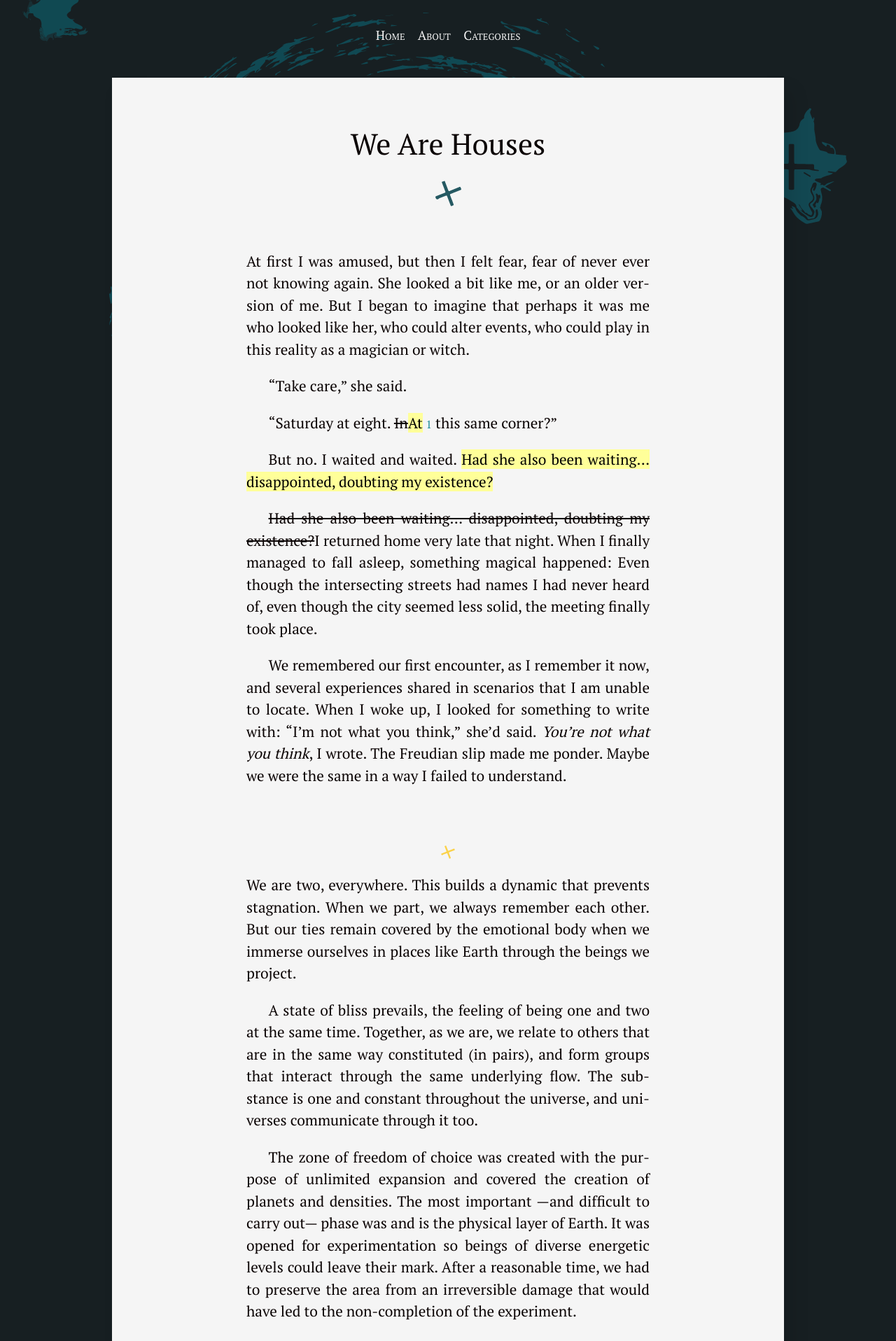
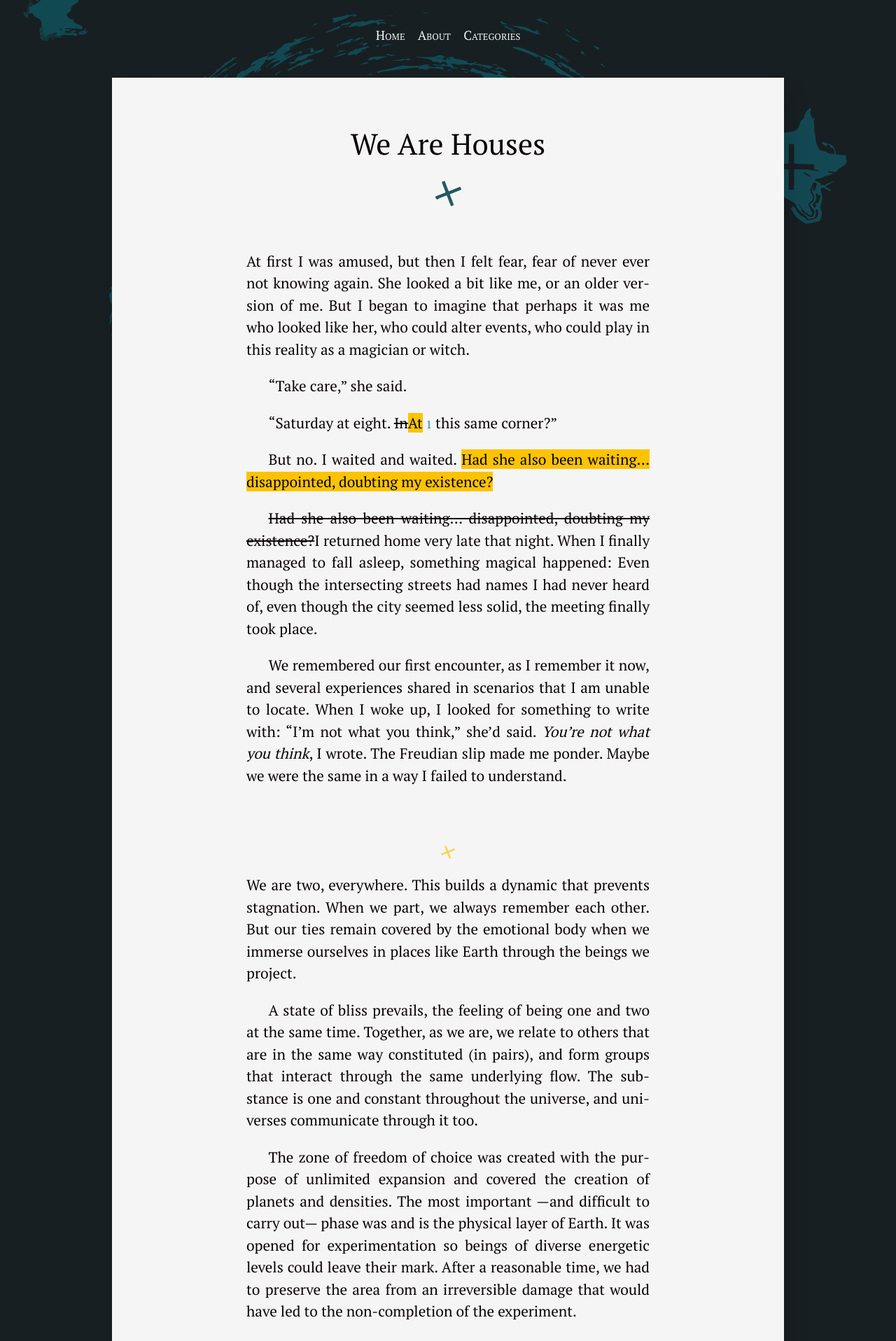
Before and after one commit to silvialohrmann/editorial, a Jekyll site: the page built from _posts/2022-11-18-we-are-houses.md, in a window 1280 px wide. Shown: the top 1916 px of the page at 70% size. Built offline with Jekyll 4.4.1, drawn with Linux system fonts in a browser that asks for light colours.

Commit message:
Update _reset.scss

```diff
--- a/_sass/_reset.scss
+++ b/_sass/_reset.scss
@@ -1 +1 @@
-html,body,div,span,object,iframe,h1,h2,h3,h4,h5,h6,p,blockquote,pre,abbr,address,cite,code,del,dfn,em,img,ins,kbd,q,samp,small,strong,sub,sup,var,b,i,dl,dt,dd,ol,ul,li,fieldset,form,label,legend,table,caption,tbody,tfoot,thead,tr,th,td,article,aside,canvas,details,figcaption,figure,footer,header,hgroup,menu,nav,section,summary,time,mark,audio,video{border:0;font-size:100%;font:inherit;vertical-align:baseline;margin:0;padding:0}article,aside,details,figcaption,figure,footer,header,hgroup,menu,nav,section{display:block}blockquote,q{quotes:none}blockquote:before,blockquote:after,q:before,q:after{content:none}ins{background-color:#ff9;color:#000;text-decoration:none}mark{background-color:#ff9;color:#000;font-style:italic;font-weight:700}del{text-decoration:line-through}abbr[title],dfn[title]{border-bottom:1px dotted;cursor:help}table{border-collapse:collapse;border-spacing:0}hr{display:block;height:1px;border:0;border-top:1px solid #ccc;margin:1em 0;padding:0}input,select{vertical-align:middle} .clearfix:after{clear:both;content:' ';display:block;font-size:0;line-height:0;visibility:hidden;width:0;height:0}.clearfix{display:inline-block}* html .clearfix{height:1%}.clearfix{display:block}
+html,body,div,span,object,iframe,h1,h2,h3,h4,h5,h6,p,blockquote,pre,abbr,address,cite,code,del,dfn,em,img,ins,kbd,q,samp,small,strong,sub,sup,var,b,i,dl,dt,dd,ol,ul,li,fieldset,form,label,legend,table,caption,tbody,tfoot,thead,tr,th,td,article,aside,canvas,details,figcaption,figure,footer,header,hgroup,menu,nav,section,summary,time,mark,audio,video{border:0;font-size:100%;font:inherit;vertical-align:baseline;margin:0;padding:0}article,aside,details,figcaption,figure,footer,header,hgroup,menu,nav,section{display:block}blockquote,q{quotes:none}blockquote:before,blockquote:after,q:before,q:after{content:none}ins{background-color:#fdc300;color:#000;text-decoration:none}mark{background-color:#ff9;color:#000;font-style:italic;font-weight:700}del{text-decoration:line-through}abbr[title],dfn[title]{border-bottom:1px dotted;cursor:help}table{border-collapse:collapse;border-spacing:0}hr{display:block;height:1px;border:0;border-top:1px solid #ccc;margin:1em 0;padding:0}input,select{vertical-align:middle} .clearfix:after{clear:both;content:' ';display:block;font-size:0;line-height:0;visibility:hidden;width:0;height:0}.clearfix{display:inline-block}* html .clearfix{height:1%}.clearfix{display:block}
```
